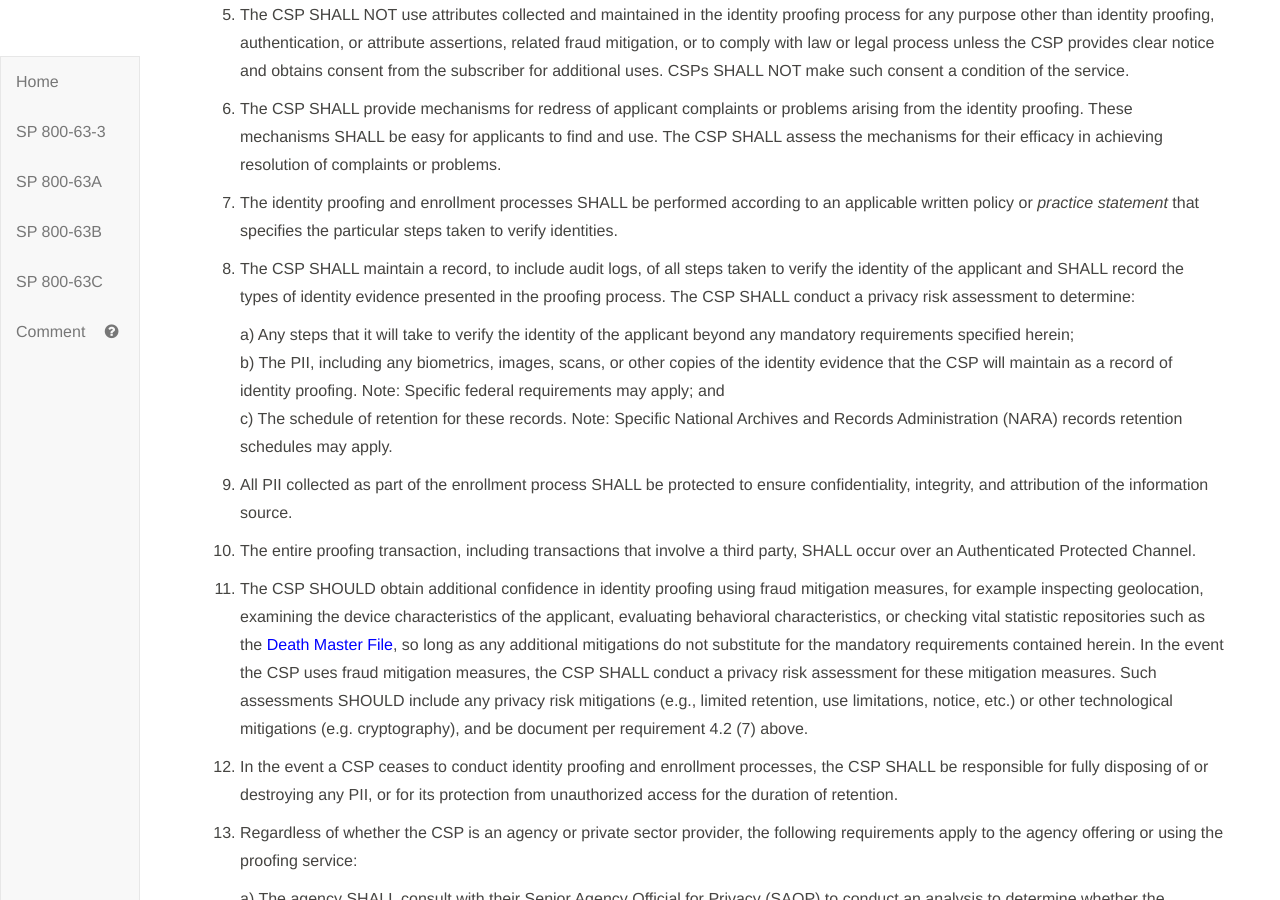
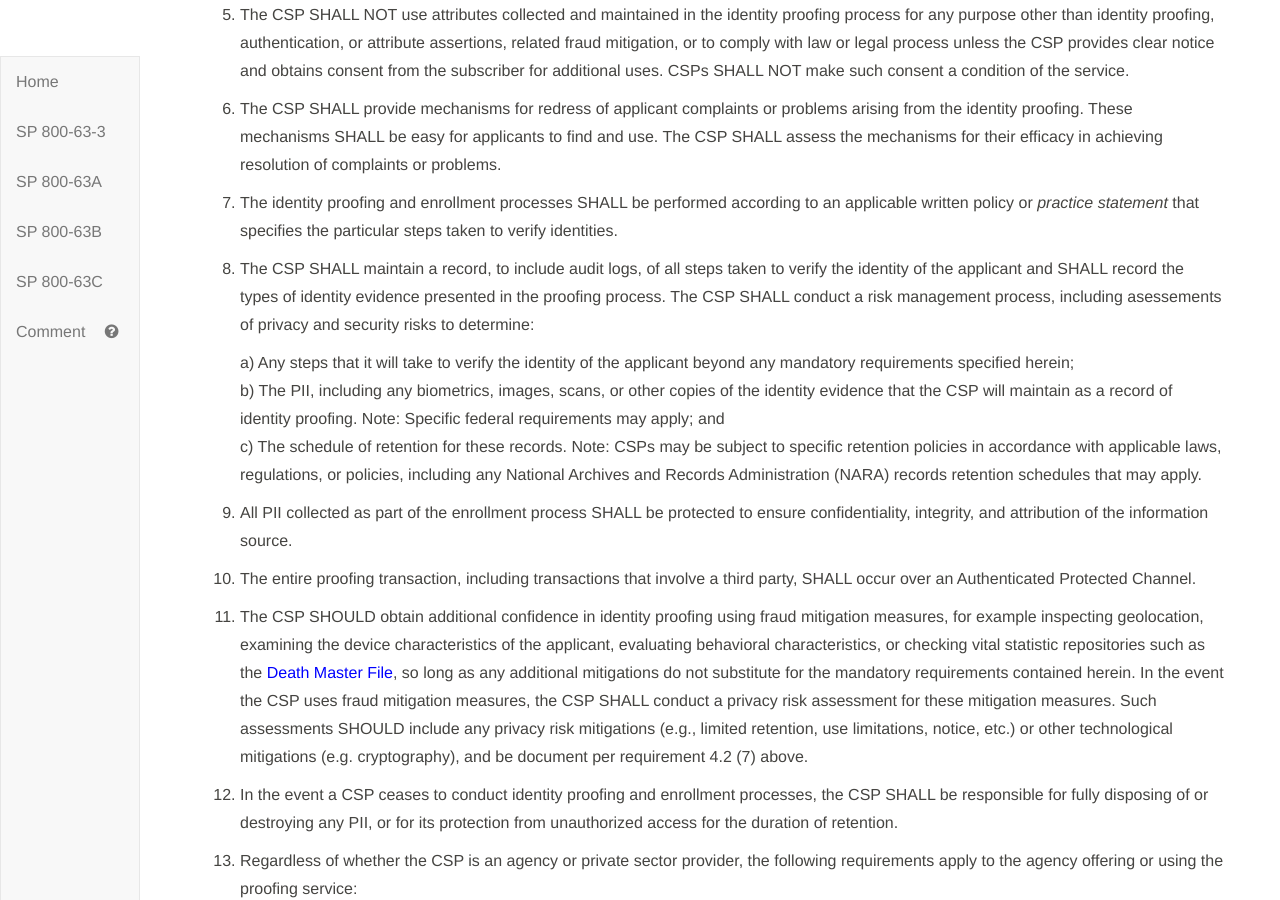
Before and after one commit to usnistgov/800-63-3, a Jekyll site: the page built from sp800-63a/sec4_ial.md, in a window 1280 px wide and 900 px high, scrolled down 1013 px. Built offline with Jekyll 4.4.1, drawn with Linux system fonts in a browser that asks for light colours; our own code applies the rules of GitHub Pages for plain Markdown files.

Commit message:
Closes #1043

```diff
--- a/sp800-63a/sec4_ial.md
+++ b/sp800-63a/sec4_ial.md
@@ -49,11 +49,11 @@ The following requirements apply to any CSP performing identity proofing at IAL2
 
 7. The identity proofing and enrollment processes SHALL be performed according to an applicable written policy or *practice statement* that specifies the particular steps taken to verify identities.
 
-8. The CSP SHALL maintain a record, to include audit logs, of all steps taken to verify the identity of the applicant and SHALL record the types of identity evidence presented in the proofing process. The CSP SHALL conduct a privacy risk assessment to determine:
+8. The CSP SHALL maintain a record, to include audit logs, of all steps taken to verify the identity of the applicant and SHALL record the types of identity evidence presented in the proofing process. The CSP SHALL conduct a risk management process, including asessements of privacy and security risks to determine:
 
 	a) Any steps that it will take to verify the identity of the applicant beyond any mandatory requirements specified herein;
 	b) The PII, including any biometrics, images, scans, or other copies of the identity evidence that the CSP will maintain as a record of identity proofing. Note: Specific federal requirements may apply; and
-	c) The schedule of retention for these records. Note: Specific National Archives and Records Administration (NARA) records retention schedules may apply.
+	c) The schedule of retention for these records. Note: CSPs may be subject to specific retention policies in accordance with applicable laws, regulations, or policies, including any National Archives and Records Administration (NARA) records retention schedules that may apply.
 
 9. All PII collected as part of the enrollment process SHALL be protected to ensure confidentiality, integrity, and attribution of the information source.
 
```
